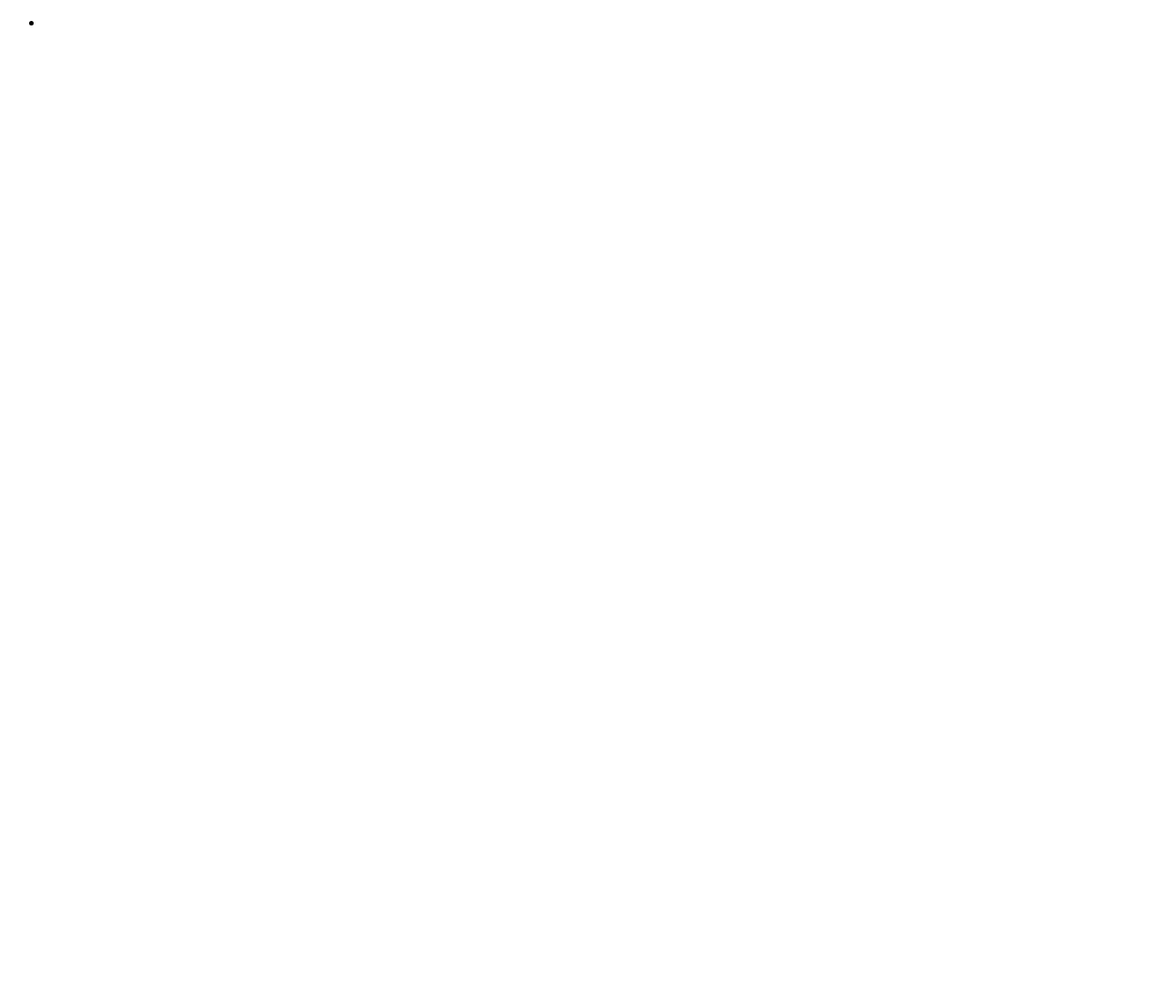
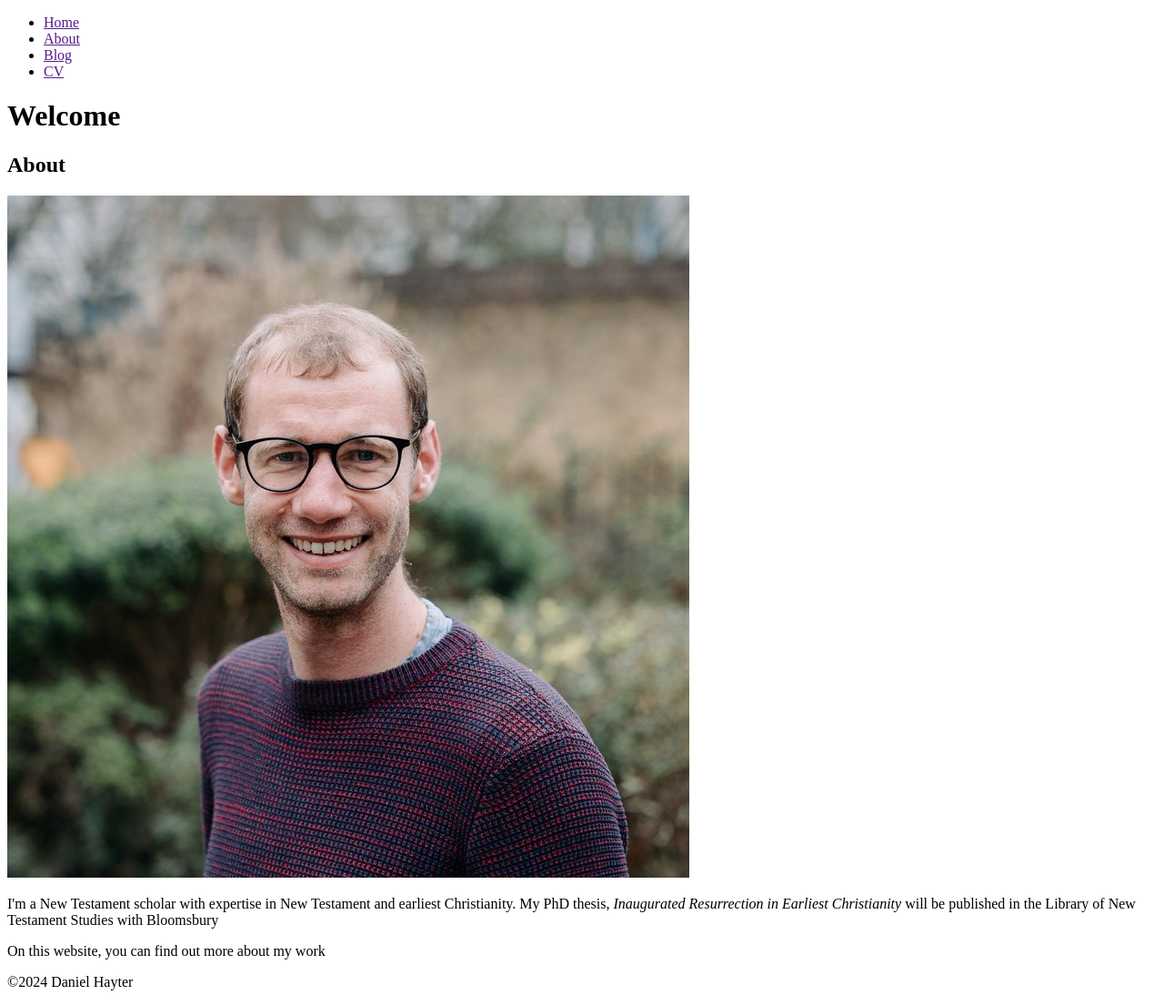
Before and after one commit to danhayter88/academic_website, a plain HTML site: page index.html in a window 1280 px wide. Shown: the whole page at 91% size. Before the commit the page ends 800 px from the top, so only its background shows below. Drawn offline with Linux system fonts and the light colour scheme.

Commit message:
Added more detail to index.html but no formatting yet

```diff
--- a/index.html
+++ b/index.html
@@ -7,13 +7,28 @@
         <header>
             <nav>
                 <ul>
-                    <li></li>
+                    <li><a href="">Home</a></li>
+                    <li><a href="">About</a></li>
+                    <li><a href="">Blog</a></li>
+                    <li><a href="">CV</a></li>
                 </ul>
             </nav>
+            <h1>Welcome</h1>
         </header>
         <main>
+            <section id="welcome">
+                <h2>About</h2>
+                <div>
+                    <img src="resources/images/headshot.jpg" alt="Headshot of Dan Hayter"/>
+                </div>
+                <div>
+                <p>I'm a New Testament scholar with expertise in New Testament and earliest Christianity. My PhD thesis, <i>Inaugurated Resurrection in Earliest Christianity</i> will be published in the Library of New Testament Studies with Bloomsbury</p>
+                <p>On this website, you can find out more about my work</p>
+                </div>
+            </section>
         </main>
         <footer>
+            <p>©2024 Daniel Hayter</p>
         </footer>
     </body>
 </html>
```
Also changed, not shown: resources/images/headshot.jpg (added).
